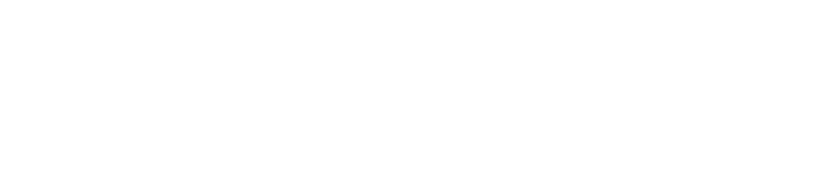
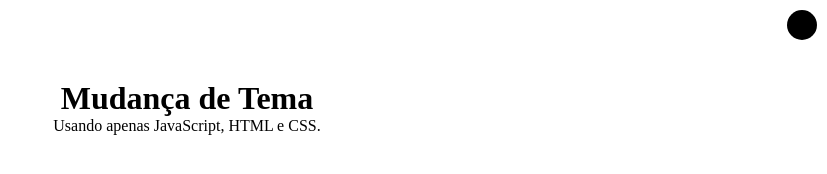
Before and after one commit to tiagobsb84/Mudar-Theme_Dark-com-JS, a plain HTML site: page index.html in a window 1280 px wide. Shown: the whole page, without its empty margins (453-1280 px from the left). Drawn offline with Linux system fonts and the light colour scheme.

Commit message:
finalizando a mudança de tema

```diff
--- a/index.html
+++ b/index.html
@@ -4,7 +4,18 @@
     <meta charset="UTF-8" />
     <meta http-equiv="X-UA-Compatible" content="IE=edge" />
     <meta name="viewport" content="width=device-width, initial-scale=1.0" />
-    <title>Document</title>
+    <title>Theme Dark</title>
+    <link rel="stylesheet" href="style.css" />
+    <script src="main.js" defer></script>
   </head>
-  <body></body>
+  <body>
+    <div class="container">
+      <input type="checkbox" id="btn" name="btn" />
+      <label for="btn"></label>
+    </div>
+
+    <h1>Mudança de Tema</h1>
+
+    <p>Usando apenas JavaScript, HTML e CSS.</p>
+  </body>
 </html>
--- /dev/null
+++ b/main.js
@@ -0,0 +1,5 @@
+const btn = document.getElementById('btn');
+
+btn.addEventListener("change", (e) => {
+    document.body.classList.toggle("dark", e.target.checked);
+})
--- /dev/null
+++ b/style.css
@@ -0,0 +1,48 @@
+* {
+  box-sizing: border-box;
+  margin: 0;
+  padding: 0;
+}
+
+body {
+  display: flex;
+  justify-content: center;
+  align-items: center;
+  flex-direction: column;
+  margin: 0;
+  padding: 5rem;
+  text-align: center;
+  padding: 5rem;
+  transition: 0.5s linear;
+}
+
+body.dark {
+  background-color: black;
+  color: white;
+}
+
+.container {
+  top: 10px;
+  right: 10px;
+  position: fixed;
+}
+
+/* user-select -> Impedir a seleção de texto de um elemento <div> */
+label {
+  background-color: black;
+  width: 30px;
+  height: 30px;
+  display: inline-block;
+  border-radius: 60%;
+  cursor: pointer;
+  user-select: none;
+  transition: 0.5s linear;
+}
+
+body.dark label {
+  background-color: white;
+}
+
+input {
+  visibility: hidden;
+}
```
